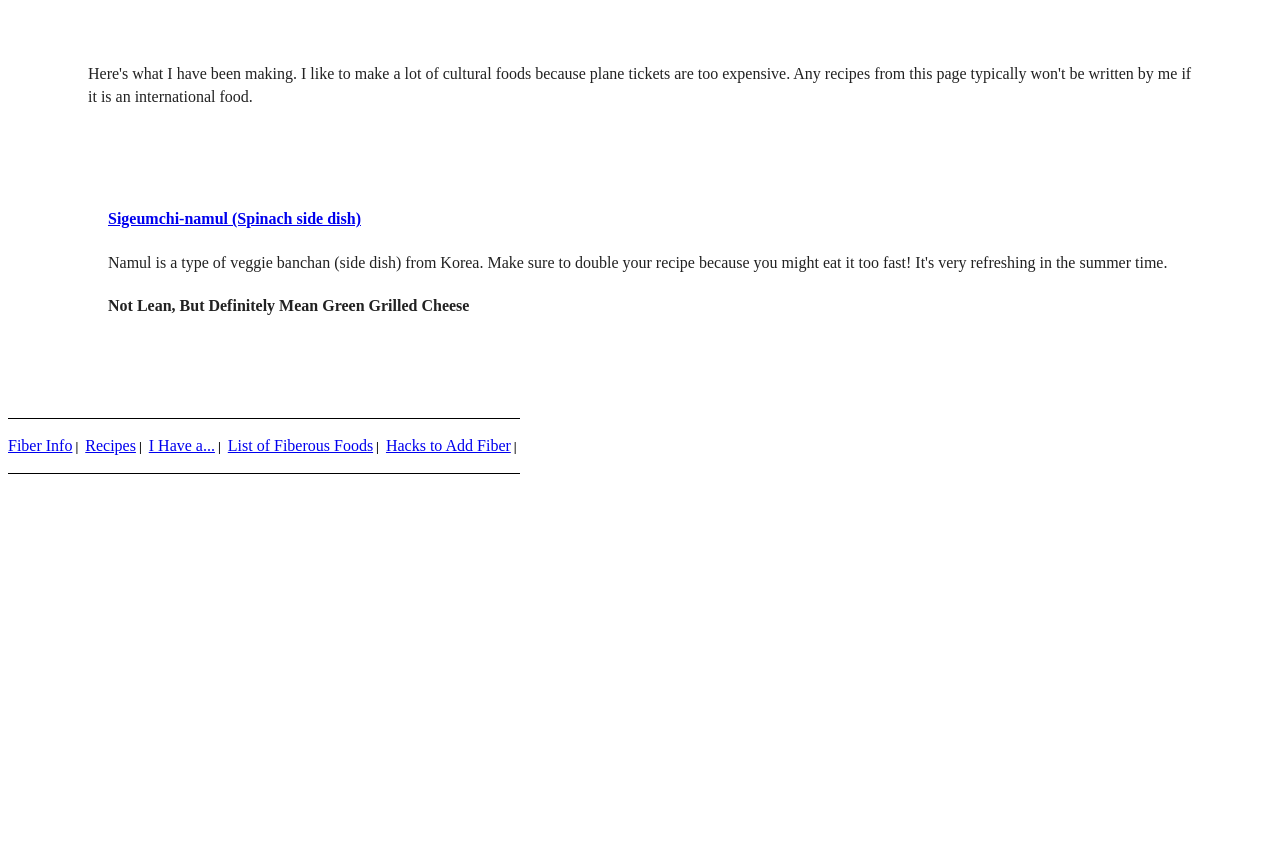
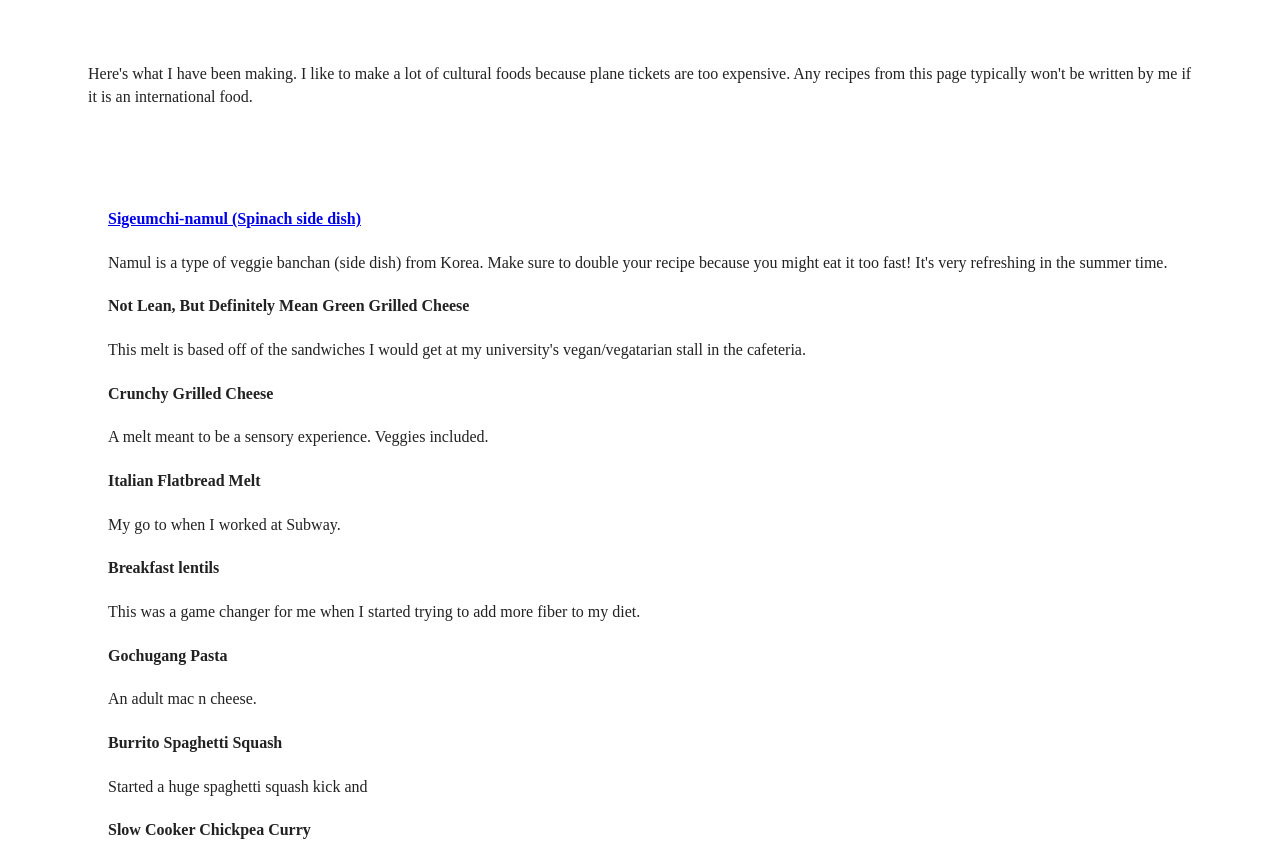
Before and after one commit to werecapy/fueatmorefibernew, a website built with webpack: page whatscookin.html in a window 1280 px wide. Shown: the part 83-943 px from the top of the page. Before the commit the page ends 800 px from the top, so only its background shows below. Built offline with nearby package versions, Linux system fonts and the light colour scheme.

Commit message:
Added more foods to what's cooking to whatscookin.html. Add more and edit page

```diff
--- a/whatscookin.html
+++ b/whatscookin.html
@@ -48,9 +48,35 @@
 </div>
   <div>
     <h4><a href=""></a>Not Lean, But Definitely Mean Green Grilled Cheese</h4>
-    <p></p>
+    <p>This melt is based off of the sandwiches I would get at my university's
+      vegan/vegatarian stall in the cafeteria.</p>
   </div>
+  <div>
+    <h4><a href=""></a>Crunchy Grilled Cheese</h4>
+    <p>A melt meant to be a sensory experience. Veggies included.</p>
+  </div>
+  <div>
+    <h4><a href=""></a>Italian Flatbread Melt</h4>
+    <p>My go to when I worked at Subway. </p>
+  </div>
+  <div>
+    <h4><a href="https://www.babaganosh.org/red-lentils-poached-eggs/?utm_source=pinterest&utm_medium=social&utm_campaign=social-pug"></a>Breakfast lentils</h4>
+    <p>This was a game changer for me when I started trying to add more fiber to my diet. </p>
+  </div>
+  <div>
+    <h4><a href=""></a>Gochugang Pasta</h4>
+    <p>An adult mac n cheese. </p>
+  </div>
+  <div>
+    <h4><a href="https://www.delish.com/cooking/recipe-ideas/a20913477/burrito-spaghetti-squash-boats-recipe/?epik=dj0yJnU9cXdzWEc0SWU0MjRBU0FtNHR6bnpyaERaQm50b0YycUwmcD0wJm49MS03QVVfQkctMkl0YXN0b0tuSGdQZyZ0PUFBQUFBR2lsUzRz"></a>Burrito Spaghetti Squash</h4>
+    <p>Started a huge spaghetti squash kick and </p>
+  </div>
+    <div>
+    <h4><a href="https://www.happyveggiekitchen.com/slow-cooker-butter-chickpea-curry/"></a>Slow Cooker Chickpea Curry</h4>
+    <p>Set it and forget it. Also, incredibly addictive. Put this on a buttered russet potato for a really creamy finish. </p>
+    </div>
 </div>
+
 
   <script src="js/app.js"></script>
 <nav class="crumbs">
```
